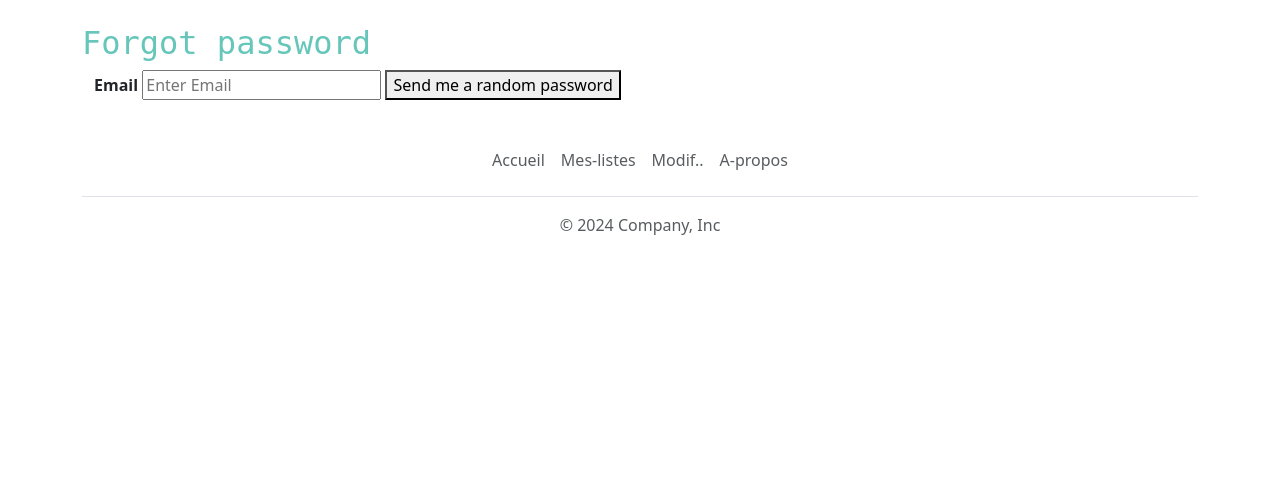
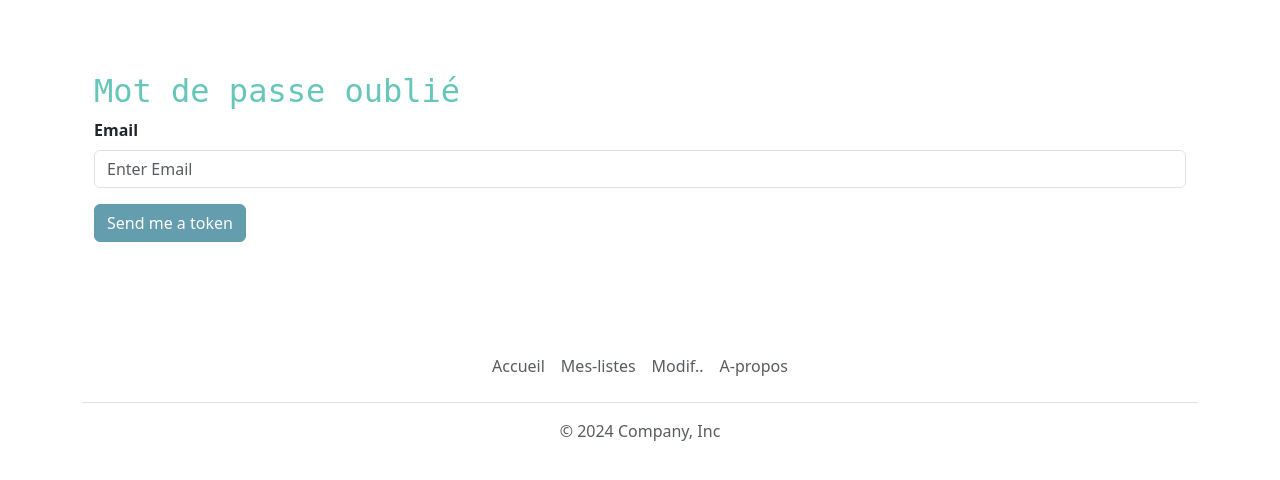
Before and after one commit to stephaneG-frep/Aff_R, a PHP site: page /my_php/forgot_password.php in a window 1280 px wide. Shown: the part 89-569 px from the top of the page. Run offline with PHP 8.4, Linux system fonts and the light colour scheme.

Commit message:
mot de passe oublié et token

```diff
--- a/forgot_password.php
+++ b/forgot_password.php
@@ -1,24 +1,17 @@
 <?php
-session_start();
+
 require_once __DIR__. "/templates/header.php";
+require_once __DIR__. "/lib/pdo.php";
 
-try
-{
-    $pdo = new PDO("mysql:dbname=Aff_R;host=localhost;charset=utf8mb4", "root", "root");
-    $pdo->setAttribute(PDO::ATTR_ERRMODE, PDO::ERRMODE_EXCEPTION);
-}
-catch (Exception $e)
-{
-    die('Erreur : ' . $e->getMessage());
-}
+
 ?>
-<div class="container">
-    <h2>Forgot password</h2>
+<div class="container col-xxl-8 px-4 py-5">
+    <h2>Mot de passe oublié</h2>
     <form method="post">
-        <div class="container">
-            <label for="email"><b>Email</b></label>
-            <input type="email" placeholder="Enter Email" name="email" required>
-            <button type="submit">Send me a random password</button>
+        <div class="mb-3">
+            <label for="email" class="form-label"><b>Email</b></label>
+            <input class="form-control"  type="email" placeholder="Enter Email" name="email" required>
+            <button type="submit" class="btn btn-primary mt-3">Send me a token</button>
         </div>
     </form>
 </div>
@@ -26,16 +19,18 @@ catch (Exception $e)
 
 <?php
     if (isset($_POST['email'])) {
-    $password = uniqid();
-    $hashedPassword = password_hash($password, PASSWORD_DEFAULT);
+    $token = uniqid();
+    $url = "http://localhost/my_php/Aff_R/token?token=$token.php";
 
     $subject = 'Mot de passe oublié';
-    $message = "Bonjour, voici votre nouveau mot de passe : $password";
+    $message = "Bonjour, voici votre lien pour votre nouveau mot de passe : $password";
     $headers = 'Content-Type: text/plain; charset="UTF-8"';
 
     if (mail($_POST['email'], $subject, $message, $headers)) {
-        $stmt = $db->prepare("UPDATE users SET password = ? WHERE email = ?");
-        $stmt->execute([$hashedPassword, $_POST['email']]);
+
+        $sql = "UPDATE user SET token = ? WHERE email = ?";
+        $stmt = $pdo->prepare($sql);
+        $stmt->execute([$token, $_POST['email']]);
         echo "E-mail envoyé";
     } else {
         echo "Une erreur est survenue";
--- a/inscription.php
+++ b/inscription.php
@@ -39,7 +39,7 @@ require_once __DIR__. "/lib/pdo.php";
 
         <a href="index.php" class="btn btn-primary">Connection</a>
 
-        <span class="psw"><a href="forgot_password.php">Mot de passe oublié ?</a></span>
+
 
     </form>
 
--- a/lib/pdo.php
+++ b/lib/pdo.php
@@ -3,6 +3,7 @@
 try
 {
     $pdo = new PDO("mysql:dbname=Aff_R;host=localhost;charset=utf8mb4", "root", "root");
+    $pdo->setAttribute(PDO::ATTR_ERRMODE, PDO::ERRMODE_EXCEPTION);
 }
 catch (Exception $e)
 {
--- a/login.php
+++ b/login.php
@@ -51,6 +51,8 @@
 
        <input type="submit" name="loginUser" value="Connexion" class="btn btn-primary">
 
+       <span class="psw"><a href="forgot_password.php">Mot de passe oublié ?</a></span>
+
     </form>
 
 </div>
```
Also changed, not shown: token/token.php (added, +42 -0 lines), traitement.php (+4 -11 lines).
